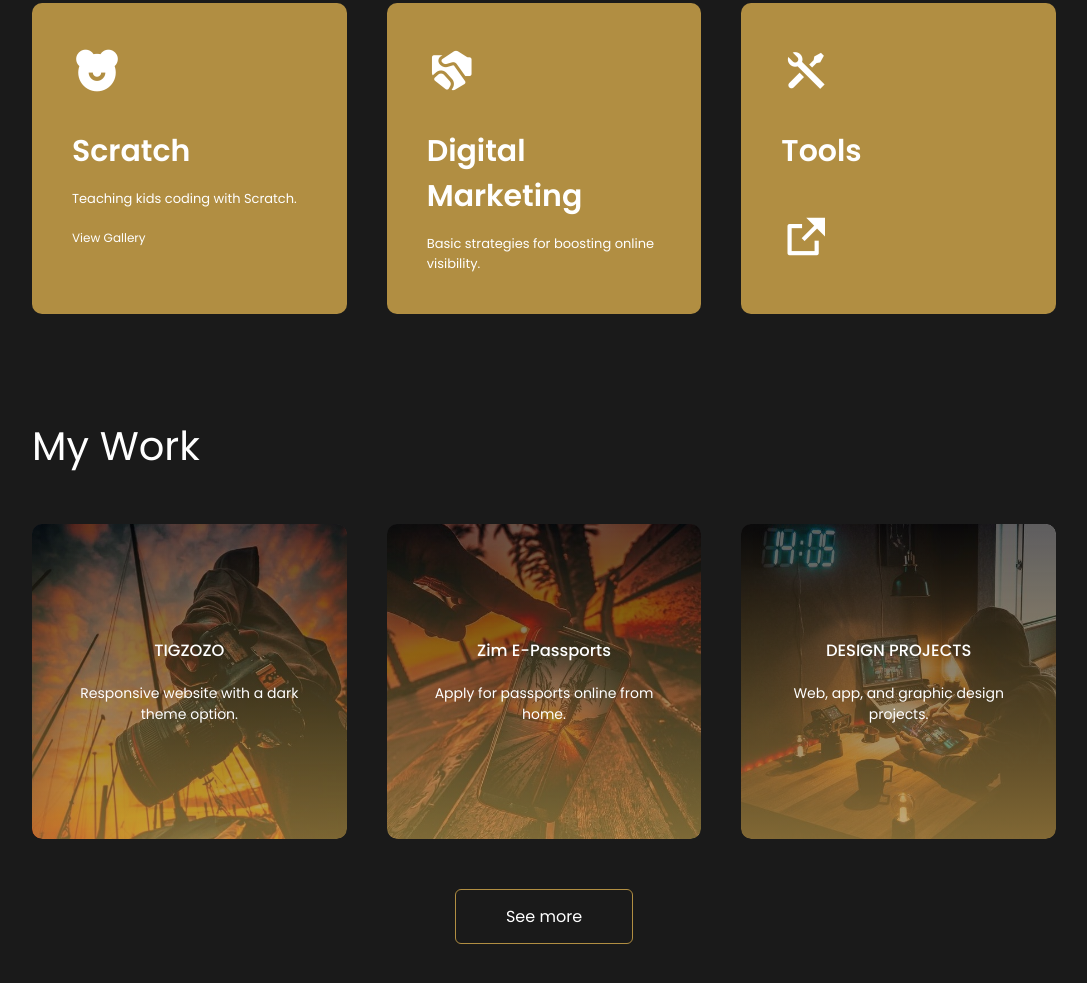
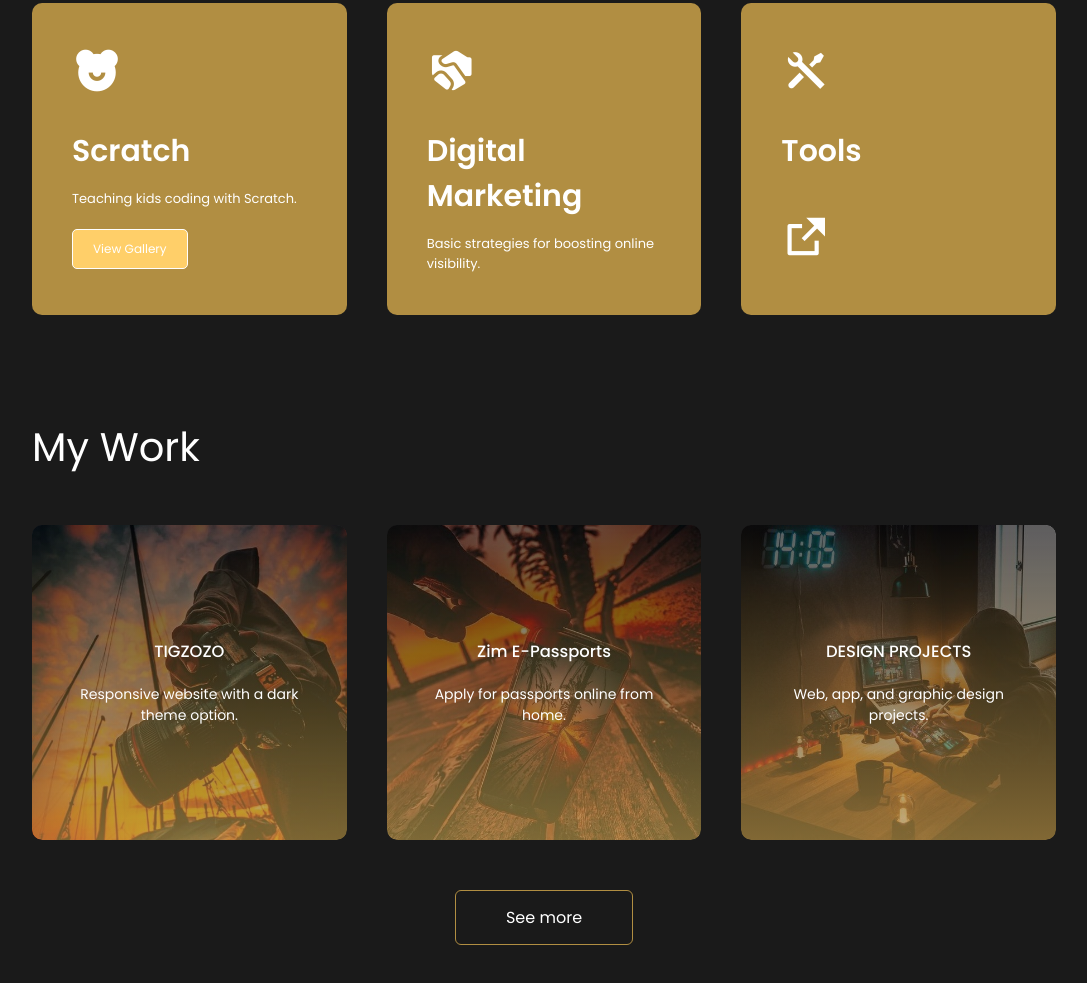
Before and after one commit to deanunvan/deanun.port, a plain HTML site: page index.html in a window 1280 px wide. Shown: the part 1994-2977 px from the top of the page, without its empty margins (96-1183 px from the left). Drawn offline with nearby package versions, Linux system fonts and the light colour scheme.

Commit message:
added my actual cv

```diff
--- a/css/style.css
+++ b/css/style.css
@@ -752,3 +752,17 @@ nav .ri-menu-line{
     margin-top: -40px;
     display: block;
 }
+
+.gallery-btn{
+    margin-top: 50px;
+    display: flex;
+    justify-content: center;
+    align-items: center;
+    cursor: pointer;
+    background: rgb(255, 207, 105);
+    color: #000000;
+    padding: 10px 20px;
+    border-radius: 5px;
+    transition: background 0.5s;
+    border: solid 1px white;
+}
--- a/index.html
+++ b/index.html
@@ -131,7 +131,7 @@
                     <i class="ri-bear-smile-fill"></i>
                     <h2>Scratch</h2>
                     <p>Teaching kids coding with Scratch.</p>
-                    <a href="Gallery.html">View Gallery</a>
+                    <a href="#" class="gallery-btn">View Gallery</a>
                 </div>
                 <div>
                     <i class="ri-shake-hands-fill"></i>
@@ -141,7 +141,7 @@
                 <div>
                     <i class="ri-tools-fill"></i>
                     <h2>Tools</h2>
-                    <a href="tools.html"><i class="ri-external-link-fill"></i></a>
+                    <a href="#"><i class="ri-external-link-fill"></i></a>
                 </div>
             </div>
         </div>
@@ -203,7 +203,7 @@
                     <button type="submit" class="btn btn2">Submit</button>
                 </form>
                 <span id="msg"></span>
-                <a href="./assets/images/Male Persona [ Deanunvan ].pdf" download class="btn btn2">Download CV</a>
+                <a href="./assets/images/Deanunvan Thanda Resume.pdf" download class="btn btn2">Download CV</a>
             </div>
         </div>
      </div>
```
Also changed, not shown: 1 other file.
